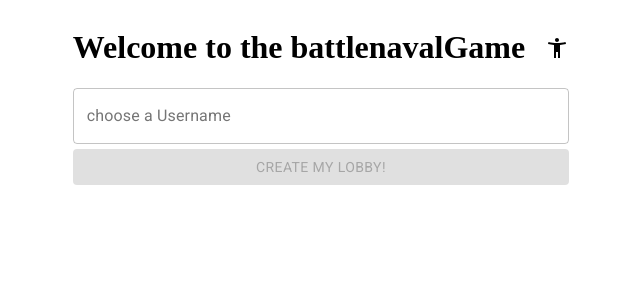
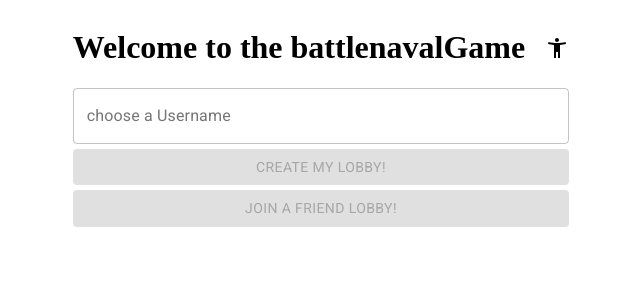
Before and after one commit to LucaMaggioli/FlaskCrudNaval, a React (Create React App) app in the folder frontend-web/: page / in a window 1280 px wide. Shown: the top 300 px of the page, without its empty margins (319-959 px from the left). Built offline with nearby package versions, Linux system fonts and the light colour scheme.

Commit message:
add: add a button to join lobby and invite friend

```diff
--- a/frontend-web/src/Components/Pages/HomePage.js
+++ b/frontend-web/src/Components/Pages/HomePage.js
@@ -47,6 +47,16 @@ export default function HomePage() {
         >
           Create my Lobby!
         </Button>
+        <Button
+          variant="contained"
+          disabled={playerName === "" || ready}
+          onClick={() => {
+            setReady(true);
+            console.log("Work in progress to join a lobby");
+          }}
+        >
+          Join a Friend Lobby!
+        </Button>
       </Box>
     </Box>
   );
--- a/frontend-web/src/Components/Pages/PlayerPage.js
+++ b/frontend-web/src/Components/Pages/PlayerPage.js
@@ -26,7 +26,7 @@ export default function PlayerPage() {
             variant="contained"
             // disabled={!ready}
           >
-            Play vs Player
+            Invite Friend (todo)
           </Button>
         </Box>
       </Box>
```
